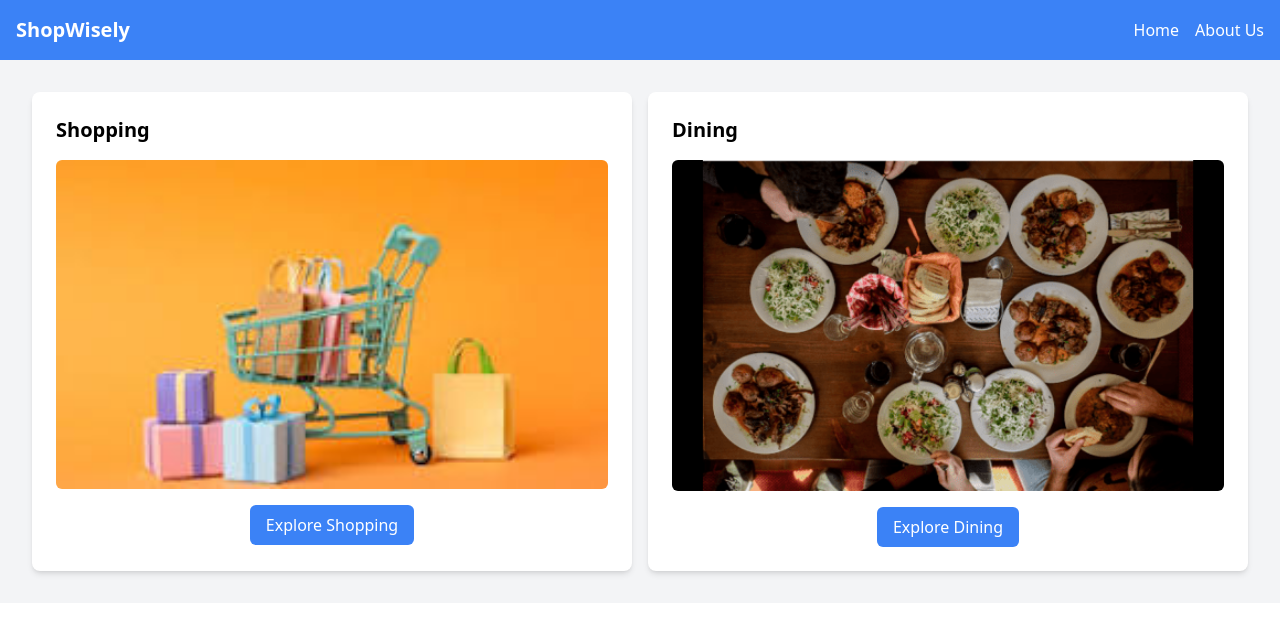
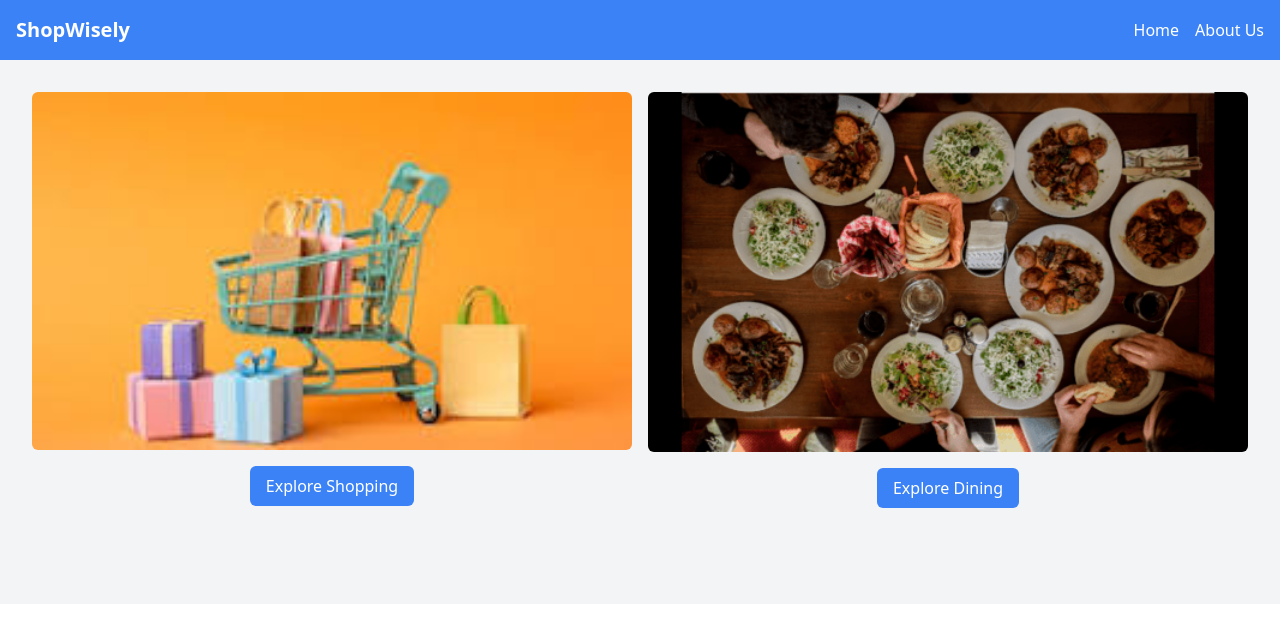
Before and after one commit to siddhant-dalvi/ShopWisely, a React (Create React App) app: page / in a window 1280 px wide. Shown: the top 618 px of the page. Built offline with nearby package versions, Linux system fonts and the light colour scheme.

Commit message:
Update App.js

```diff
--- a/src/App.js
+++ b/src/App.js
@@ -1,8 +1,9 @@
-// src/App.js
 import React from 'react';
 import { BrowserRouter as Router, Route, Routes, Link } from 'react-router-dom';
 import ProductListPage from './ProductListPage';
 import ProductComparisonPage from './ProductComparisonPage';
+import ProductComparisonDetail from './ProductComparisonDetail'; // Import the component
+import DiningListPage from './DiningListPage'; // Import DiningListPage
 import './App.css';
 
 function App() {
@@ -24,7 +25,15 @@ function App() {
           <Route path="/about" element={<AboutUs />} />
           <Route path="/explore-shopping" element={<ProductListPage />} />
           <Route path="/compare/:id" element={<ProductComparisonPage />} />
+          <Route path="/dining" element={<DiningListPage />} /> {/* Use DiningListPage here */}
+          <Route path="/dining/compare/:id" element={<ProductComparisonDetail />} />
         </Routes>
+
+        <div className="container mx-auto p-8">
+          <div className="grid grid-cols-2 gap-4">
+
+          </div>
+        </div>
       </div>
     </Router>
   );
@@ -33,11 +42,26 @@ function App() {
 const Home = () => (
   <div className="container mx-auto p-8">
     <div className="grid grid-cols-2 gap-4">
-      <OptionCard title="Shopping" imageUrl="/Images/shopping.jpeg" link="/explore-shopping" />
-      <OptionCard title="Dining" imageUrl="/Images/dining2.png" />
+      <div>
+        <img src="/Images/shopping.jpeg" alt="Shopping" className="w-full h-100 object-cover mb-4 rounded-md" />
+        <div className="flex justify-center">
+          <Link to="/explore-shopping" className="block bg-blue-500 text-white py-2 px-4 rounded-md hover:bg-blue-600 transition duration-300 ease-in-out">
+            Explore Shopping
+          </Link>
+        </div>
+      </div>
+      <div>
+        <img src="/Images/dining2.png" alt="Dining" className="w-full h-100 object-cover mb-4 rounded-md" />
+        <div className="flex justify-center">
+          <Link to="/dining" className="block bg-blue-500 text-white py-2 px-4 rounded-md hover:bg-blue-600 transition duration-300 ease-in-out">
+            Explore Dining
+          </Link>
+        </div>
+      </div>
     </div>
   </div>
 );
+
 
 const AboutUs = () => (
   <div className="bg-white p-8 mt-8">
@@ -45,24 +69,10 @@ const AboutUs = () => (
       Welcome to our App!
     </h2>
     <p>
-We are a team of four enthusiastic individuals currently in our final year of Computer Engineering at Sinhgad Academy of Engineering. Under the guidance of Prof. Shelke, the Head of the Computer Department, we have collaborated to create a groundbreaking price comparison web app. Our project aims to simplify the user experience by providing seamless price comparison across popular platforms. In the shopping section, we aggregate prices from giants like Amazon and Flipkart. In the dining section, we compare prices from Zomato and Swiggy, making it a one-stop solution for users. Throughout this journey, our focus has been on delivering a user-friendly and efficient platform. We are committed to simplifying the shopping and dining experience, helping users make informed decisions.
-
-Thank you for being a part of our exciting venture!
-
+      We are a team of four enthusiastic individuals currently in our final year of Computer Engineering at Sinhgad Academy of Engineering. Under the guidance of Prof. Shelke, the Head of the Computer Department, we have collaborated to create a groundbreaking price comparison web app. Our project aims to simplify the user experience by providing seamless price comparison across popular platforms. In the shopping section, we aggregate prices from giants like Amazon and Flipkart. In the dining section, we compare prices from Zomato and Swiggy, making it a one-stop solution for users. Throughout this journey, our focus has been on delivering a user-friendly and efficient platform. We are committed to simplifying the shopping and dining experience, helping users make informed decisions.
+      Thank you for being a part of our exciting venture!
     </p>
   </div>
 );
 
-const OptionCard = ({ title, imageUrl, link }) => (
-  <div className="bg-white p-6 rounded-lg shadow-md hover:shadow-lg transition duration-300 ease-in-out transform hover:-translate-y-1 hover:scale-105">
-    <h2 className="text-xl font-semibold mb-4">{title}</h2>
-    <img src={imageUrl} alt={title} className="w-full h-100 object-cover mb-4 rounded-md" />
-    <div className="flex justify-center">
-      <Link to={link} className="block bg-blue-500 text-white py-2 px-4 rounded-md hover:bg-blue-600 transition duration-300 ease-in-out">
-        Explore {title}
-      </Link>
-    </div>
-  </div>
-);
-
 export default App;
```
